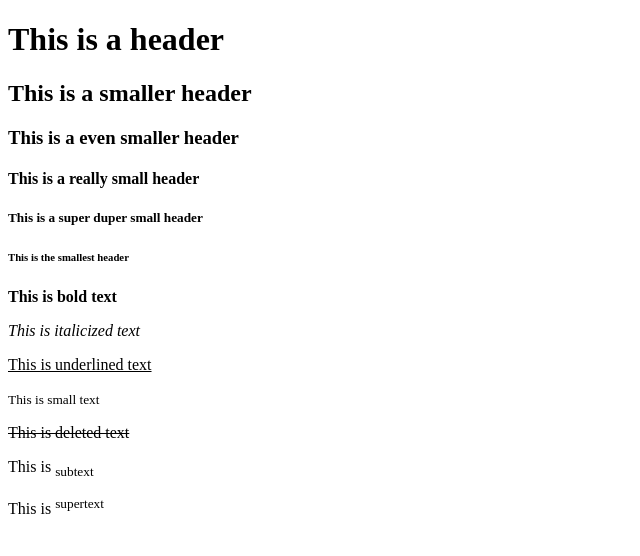
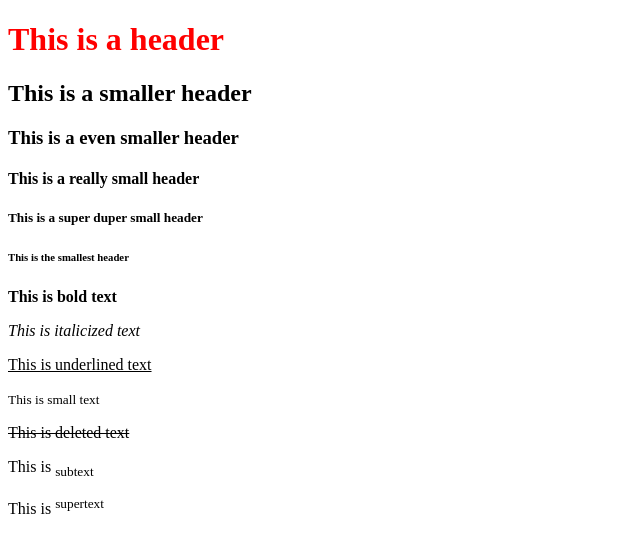
Before and after one commit to RaidenClingan/RaidenClingan.github.io, a plain HTML site: page index.html in a window 1280 px wide. Shown: the whole page, without its empty margins (0-640 px from the left). Drawn offline with Linux system fonts and the light colour scheme.

Commit message:
Update index.html

```diff
--- a/index.html
+++ b/index.html
@@ -1,10 +1,15 @@
 <!DOCTYPE html>
 <html lang="en">
+
 <head>
     <meta charset="UTF-8">
     <meta name="viewport" content="width=device-width, initial-scale=1.0">
     <title>My First Website</title>
+    <style>
+h1 { color: red; }
+    </style>
 </head>
+
 <body>
     <h1>This is a header</h1>
     <h2>This is a smaller header</h2>
@@ -19,6 +24,9 @@
     <p><del>This is deleted text</del></p>
     <p>This is <sub>subtext</sub></p>
     <p>This is <sup>supertext</sup></p>
-    <p><marquee>This is scrolling text</marquee></p>
+    <p>
+        <marquee>This is scrolling text</marquee>
+    </p>
 </body>
+
 </html>
```
